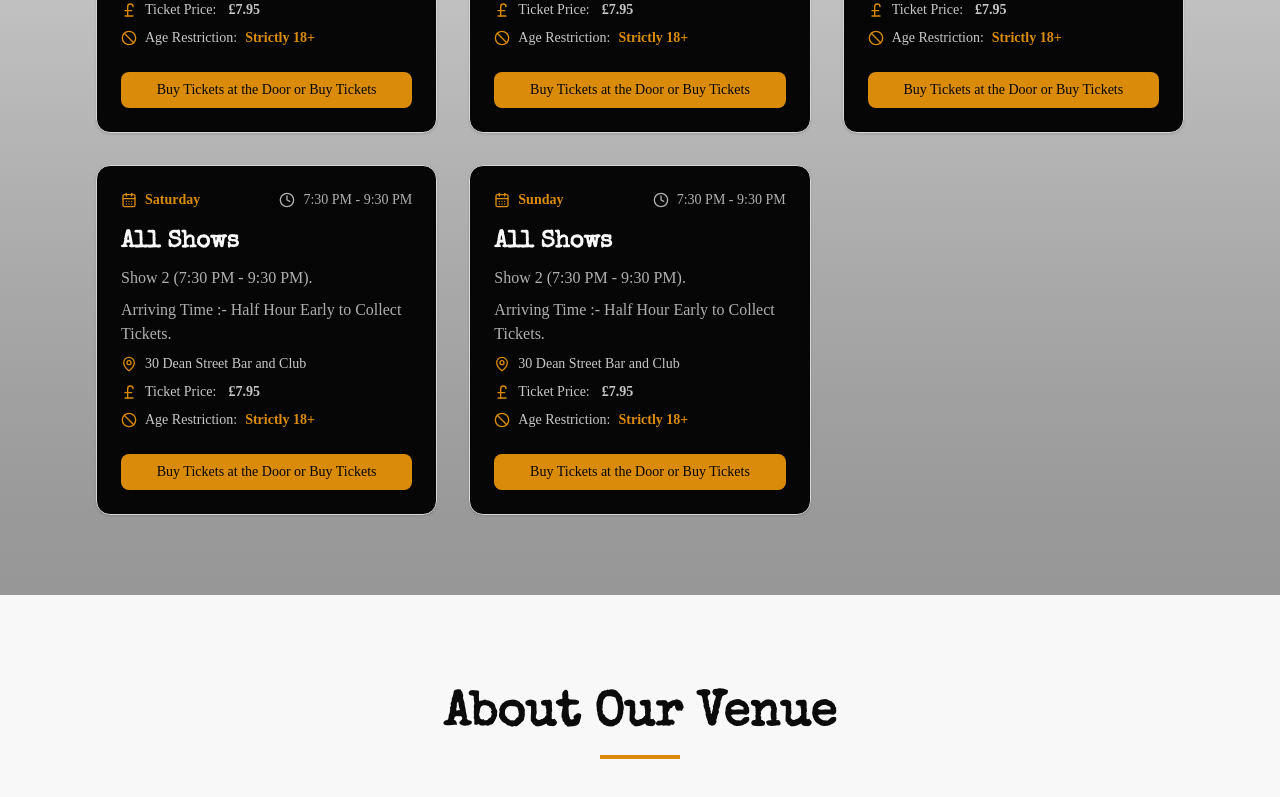
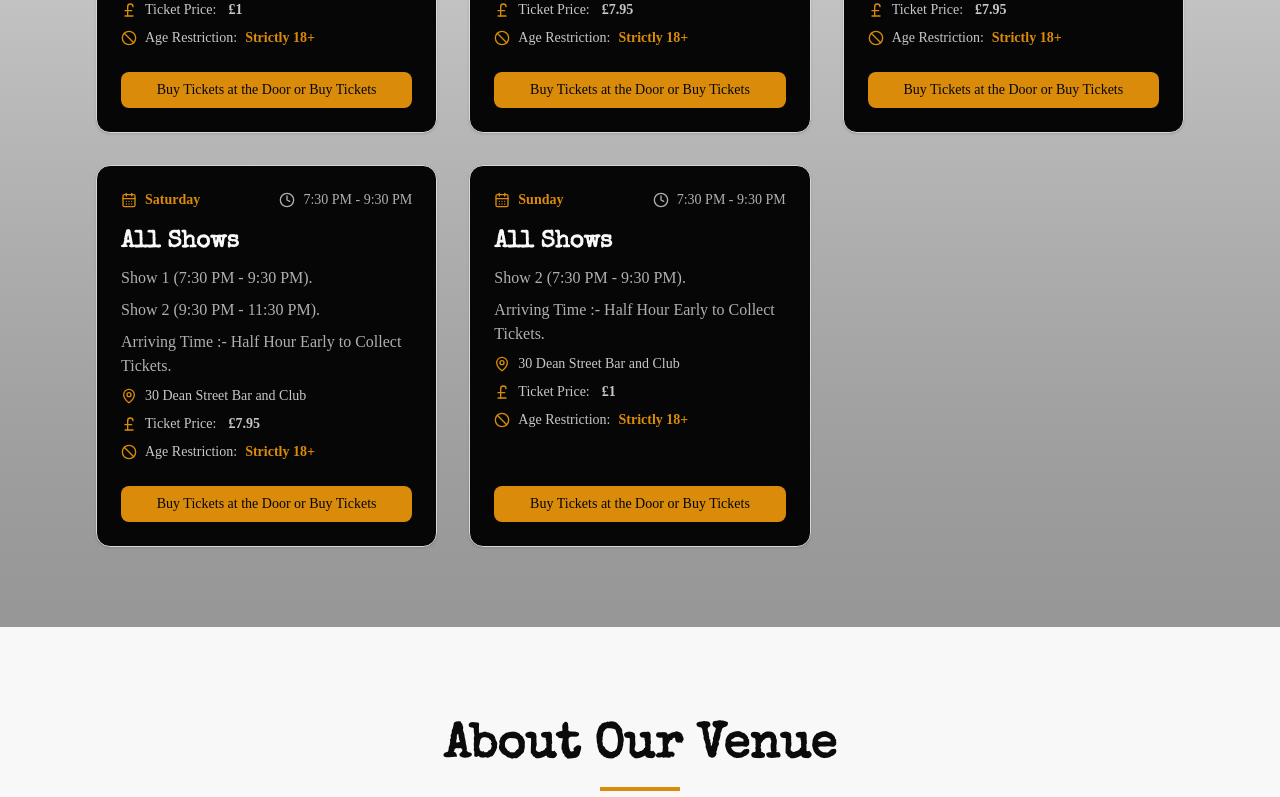
Before and after one commit to maurya-ayush/soho-comedy-house, a React (Vite) app: page / in a window 1280 px wide. Shown: the part 2289-3086 px from the top of the page. Built offline with nearby package versions, Linux system fonts and the light colour scheme; no server answers.

Commit message:
Changed Show Prices

```diff
--- a/src/components/events.tsx
+++ b/src/components/events.tsx
@@ -8,7 +8,7 @@ const events = [
   {
     title: "Palmwine Comedy",
     date: "28th January · 7:30 PM",
-    venue: "Soho Comedy House, 30 Dean Street",
+    venue: "Soho Comedy House, 30 Dean Street Bar and Club, Soho, W1D 3RZ, London",
     description:
       "A night of culture, comedy and storytelling featuring top comedians led by Dane Baptiste.",
     images: [
@@ -25,7 +25,7 @@ const events = [
   {
     title: "Monday Night Sit-Down Comedy",
     date: "Every Monday · 7:30 PM",
-    venue: "Soho Comedy House",
+    venue: "Soho Comedy House, 30 Dean Street Bar and Club, Soho, W1D 3RZ, London",
     description:
       "An intimate weekly comedy experience with seasoned comedians in a relaxed sit-down format.",
     images: ["/images/monday-1.jpeg"],
--- a/src/components/shows.tsx
+++ b/src/components/shows.tsx
@@ -9,7 +9,7 @@ const shows = [
         date: "Mon - Wed",
         time: "7:30 PM - 9:30 PM",
         title: "All Shows",
-        price: "£7.95",
+        price: "£1",
         venue: "30 Dean Street Bar and Club",
         descriptionLine1: "Show 1 (7:30 PM - 9:30 PM).",
         // descriptionLine2: "Show 2 (8:30 PM - 10:30 PM).",
@@ -41,15 +41,15 @@ const shows = [
         title: "All Shows",
         price: "£7.95",
         venue: "30 Dean Street Bar and Club",
-        // descriptionLine1: "Show 1 (5:00 PM - 7:00 PM).",
-        descriptionLine2: "Show 2 (7:30 PM - 9:30 PM).",
+        descriptionLine1: "Show 1 (7:30 PM - 9:30 PM).",
+        descriptionLine2: "Show 2 (9:30 PM - 11:30 PM).",
         descriptionLine3: "Arriving Time :- Half Hour Early to Collect Tickets.",
     },
     {
         date: "Sunday",
         time: "7:30 PM - 9:30 PM",
         title: "All Shows",
-        price: "£7.95",
+        price: "£1",
         venue: "30 Dean Street Bar and Club",
         // descriptionLine1: "Show 1 (5:00 PM - 7:00 PM).",
         descriptionLine2: "Show 2 (7:30 PM - 9:30 PM).",
```
